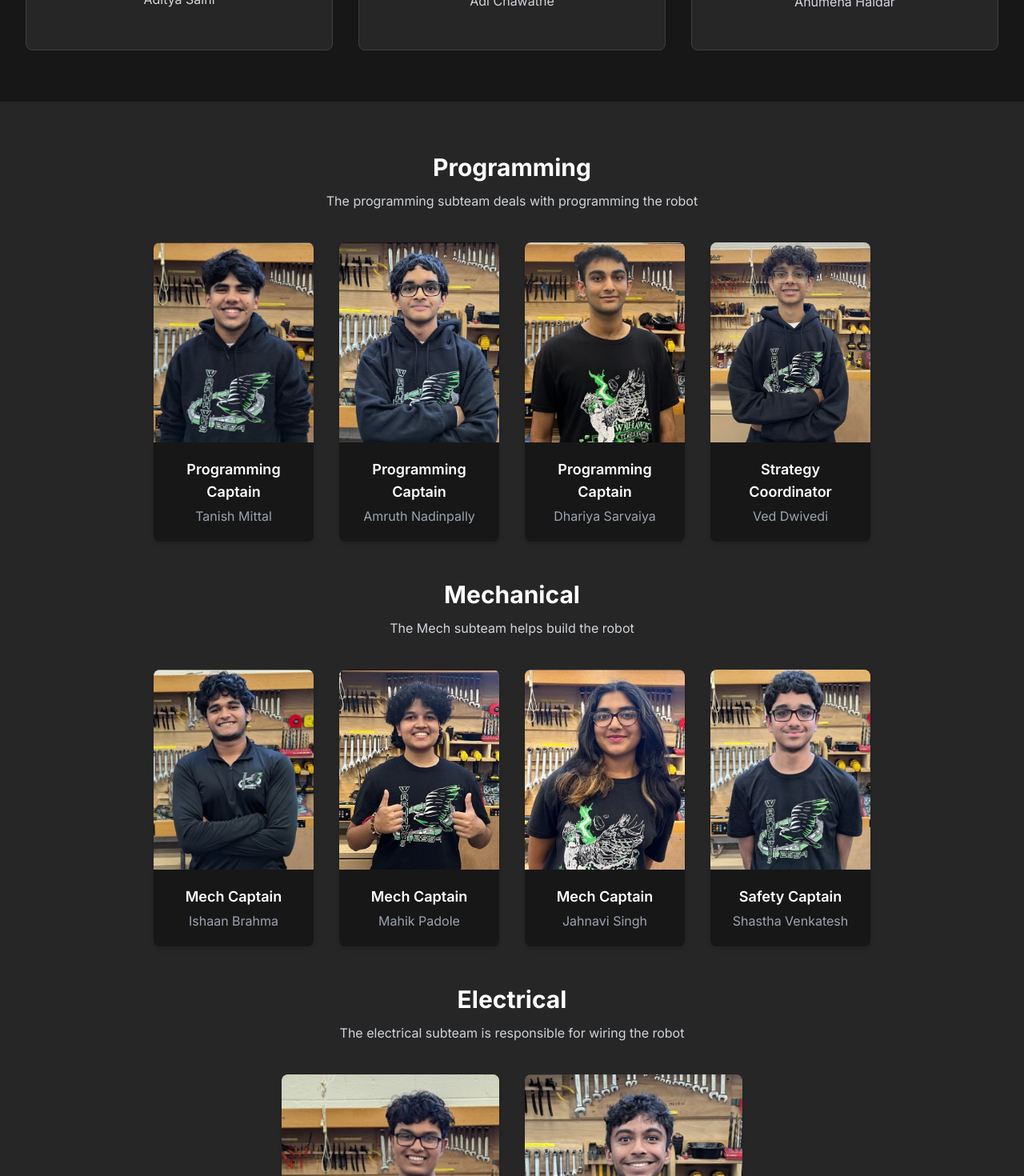
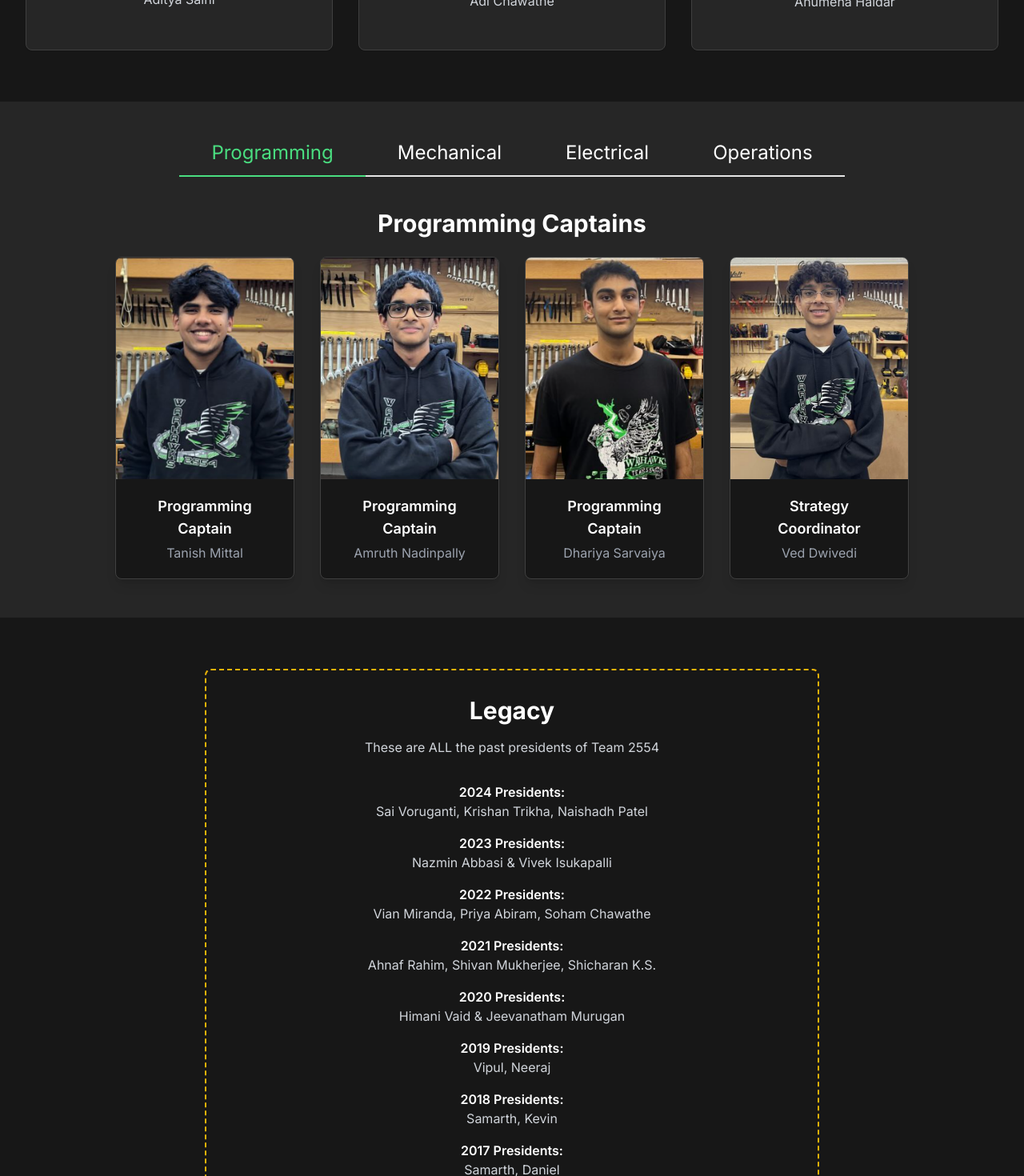
Before and after one commit to AryanM24/Team-2554-Website_Redesign, a Next.js app: page /executive-board in a window 1280 px wide. Shown: the part 620-2090 px from the top of the page at 80% size. Built offline with nearby package versions, Linux system fonts and the light colour scheme.

Commit message:
updated exec page

```diff
--- a/app/executive-board/page.tsx
+++ b/app/executive-board/page.tsx
@@ -3,6 +3,9 @@ import Image from 'next/image';
 import { Card, CardContent } from '@/components/ui/card';
 import { Container } from '@/components/container';
 import { legacyPresidents, subteams, presidents } from '@/lib/execBoard';
+import { Tabs, TabsList, TabsContent, TabsTrigger } from '@radix-ui/react-tabs';
+import { Button } from '@/components/ui/button';
+import Link from 'next/link';
 
 export default function ExecutiveBoardPage() {
    return (
@@ -49,74 +52,92 @@ export default function ExecutiveBoardPage() {
             </Container>
          </section>
 
-         {/* Subteam Captains Section */}
-         <section className="py-16 bg-neutral-800">
-            <Container>
-               <div className="max-w-4xl mx-auto space-y-12">
+         {/* Subteam Section */}
+         <section className="py-12 bg-neutral-800 flex justify-center items-center">
+            <div className="container px-4 mx-auto">
+            <Tabs defaultValue={subteams[0].subteamName} className="flex flex-col items-center">
+               {/* mobile tabs */}
+               <TabsList className="flex justify-center gap-0 w-full max-w-md md:hidden overflow-x-auto pb-1">
+                  {subteams.map((subteam, index) => (
+                  <TabsTrigger
+                     key={`mobile-${index}`}
+                     value={subteam.subteamName}
+                     className="px-[5.5px] pb-3 text-lg text-white bg-transparent hover:text-gray-200 data-[state=active]:text-green-400 data-[state=active]:border-b-2 border-b-2 data-[state=active]:border-green-400 transition-colors duration-200 text-sm rounded-none"
+                  >
+                     {subteam.subteamName}
+                  </TabsTrigger>
+                  ))}
+               </TabsList>
+
+               {/* desktop tabs */}
+               <TabsList className="hidden md:flex justify-center mb-6 gap-0 flex-wrap">
+                  {subteams.map((subteam, index) => (
+                  <TabsTrigger
+                     key={`desktop-${index}`}
+                     value={subteam.subteamName}
+                     className="pb-3 px-10 text-2xl text-white bg-transparent hover:text-gray-200 data-[state=active]:text-green-400 data-[state=active]:border-b-2 border-b-2 data-[state=active]:border-green-400 transition-colors duration-200 rounded-none"
+                  >
+                     {subteam.subteamName}
+                  </TabsTrigger>
+                  ))}
+               </TabsList>
+
                {subteams.map((subteam, index) => {
-                     const memberCount = subteam.members.length;
-                     let gridClass = 'grid gap-8 ';
+                  const memberCount = subteam.members.length
+                  let gridClass = "grid w-full "
 
                   if (memberCount === 1) {
-                        gridClass += 'grid-cols-1 max-w-xs mx-auto';
+                     gridClass += "grid-cols-1 max-w-xs mx-auto gap-8"
                   } else if (memberCount === 2) {
-                        gridClass +=
-                           'grid-cols-1 sm:grid-cols-2 max-w-xl mx-auto';
+                     gridClass += "grid-cols-1 sm:grid-cols-2 max-w-lg mx-auto gap-4"
                   } else if (memberCount === 3) {
-                        gridClass +=
-                           'grid-cols-1 sm:grid-cols-3 max-w-3xl mx-auto';
-                     } else {
-                        gridClass +=
-                           'grid-cols-1 sm:grid-cols-2 lg:grid-cols-4 max-w-4xl';
+                     gridClass += "grid-cols-1 sm:grid-cols-3 max-w-3xl mx-auto gap-8"
+                  } else if (memberCount == 5) {
+                     gridClass += "grid-cols-5 max-w-8x gap-2"
+                  }
+                  else {
+                     gridClass += "grid-cols-1 sm:grid-cols-2 lg:grid-cols-4  mx-auto gap-8"
                   }
 
                   return (
-                        <div key={index}>
-                           <h2 className="text-3xl font-bold text-white mb-3 text-center">
-                              {subteam.subteamName}
-                           </h2>
-                           <p className="text-gray-300 mb-10 text-center">
-                              {subteam.description}
-                           </p>
+                  <TabsContent value={subteam.subteamName} key={index} className="text-white text-center mt-4 w-full">
+                     <div className="max-w-5xl mx-auto px-4 flex flex-col items-center">
+
+                        <h2 className="text-3xl font-bold text-white mb-6 text-center">{subteam.subteamName} Captains</h2>
 
                         <div className={gridClass}>
                         {subteam.members.map((member, idx) => (
                            <Card
                               key={idx}
-                                    className="bg-neutral-900 border-none shadow-md overflow-hidden h-full"
+                              className="bg-neutral-900 border border-neutral-700 shadow-lg overflow-hidden h-full"
                            >
                               <CardContent className="p-0 flex flex-col h-full">
-                                       {/* Image container with responsive visibility */}
+                                 {/* desktop cards */}
                                  <div className="aspect-[4/5] w-full relative bg-neutral-700 overflow-hidden hidden sm:block">
                                     <Image
-                                             src={
-                                                member.image ||
-                                                '/placeholder.svg'
-                                             }
+                                       src={member.image || "/placeholder.svg"}
                                        alt={`${member.name} - ${member.title}`}
                                        fill
                                        className="object-cover object-center"
                                     />
                                  </div>
-                                       {/* Mobile placeholder (optional) */}
+
+                                 {/* mobile cards */}
                                  <div className="h-4 bg-neutral-700 sm:hidden"></div>
-                                       <div className="p-5 text-center flex-grow flex flex-col justify-center">
-                                          <h3 className="text-lg font-semibold text-white mb-1">
-                                             {member.title}
-                                          </h3>
-                                          <p className="text-gray-400">
-                                             {member.name}
-                                          </p>
+                                 <div className="p-5 text-center flex-grow flex flex-col justify-center items-center">
+                                    <h3 className="text-lg font-semibold text-white mb-1">{member.title}</h3>
+                                    <p className="text-gray-400">{member.name}</p>
                                  </div>
                               </CardContent>
                            </Card>
                         ))}
                         </div>
                      </div>
-                     );
+                  </TabsContent>
+                  )
                })}
+            </Tabs>
             </div>
-            </Container>
          </section>
 
          {/* Legacy Section */}
--- a/lib/execBoard.ts
+++ b/lib/execBoard.ts
@@ -19,7 +19,7 @@ export const presidents = [
 export const subteams = [
     {
        subteamName: 'Programming',
-       description: 'The programming subteam deals with programming the robot',
+       description: 'The Programming Team creates and runs a program in Java that allows students to control the robot. Programming code directs the robot to carry out a specific job within the limits of its hardware but also has to take into account the limits of human ability in order to program AI for competitions.',
        members: [
           {
              title: 'Programming Captain',
@@ -45,7 +45,7 @@ export const subteams = [
     },
     {
        subteamName: 'Mechanical',
-       description: 'The Mech subteam helps build the robot',
+       description: 'The Mech subteam helps build the robot, the field elements, and CADS to prepare for the season',
        members: [
           {
              title: 'Mech Captain',
@@ -63,6 +63,11 @@ export const subteams = [
              name: 'Jahnavi Singh',
           },
           {
+             title: 'Mech Captain',
+             image: '/exec_images/maddy_image.jpg',
+             name: 'placeholder'
+          },
+          {
              title: 'Safety Captain',
              image: '/exec_images/shastha_image.png',
              name: 'Shastha Venkatesh',
@@ -71,7 +76,7 @@ export const subteams = [
     },
     {
        subteamName: 'Electrical',
-       description: 'The electrical subteam is responsible for wiring the robot',
+       description: 'The electrical subteam is responsible for wiring the robot, its controller, and helps the Mech team with field assembly',
        members: [
           {
              title: 'Electrical Captain',
--- a/package.json
+++ b/package.json
@@ -11,6 +11,8 @@
   },
   "dependencies": {
     "@hookform/resolvers": "^3.9.1",
+    "@mantine/core": "^7.17.4",
+    "@mantine/hooks": "^7.17.4",
     "@radix-ui/react-accordion": "^1.2.2",
     "@radix-ui/react-alert-dialog": "^1.1.4",
     "@radix-ui/react-aspect-ratio": "^1.1.1",
@@ -67,7 +69,9 @@
     "@types/node": "^22",
     "@types/react": "^18",
     "@types/react-dom": "^18",
-    "postcss": "^8",
+    "postcss": "^8.5.3",
+    "postcss-preset-mantine": "^1.17.0",
+    "postcss-simple-vars": "^7.0.1",
     "tailwindcss": "^3.4.17",
     "typescript": "^5"
   }
```
Also changed, not shown: public/exec_images/maddy_image.jpg (added), 16 other files (tests, documents, lock files or other folders). Lines whose indentation alone changed are shown as unchanged.
